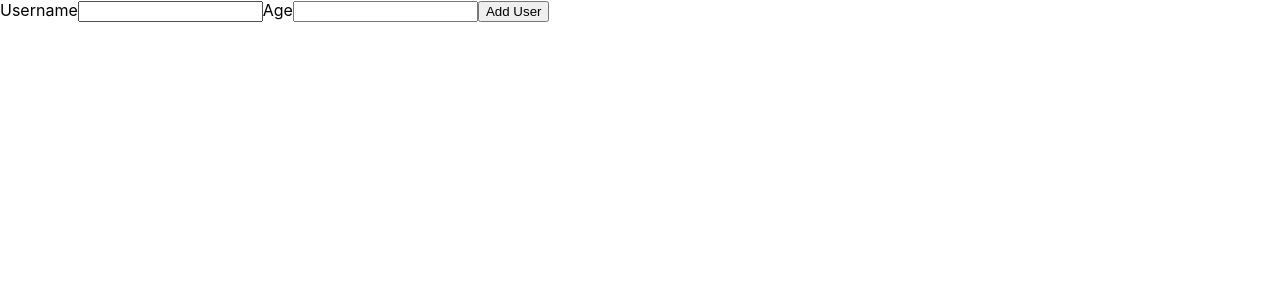
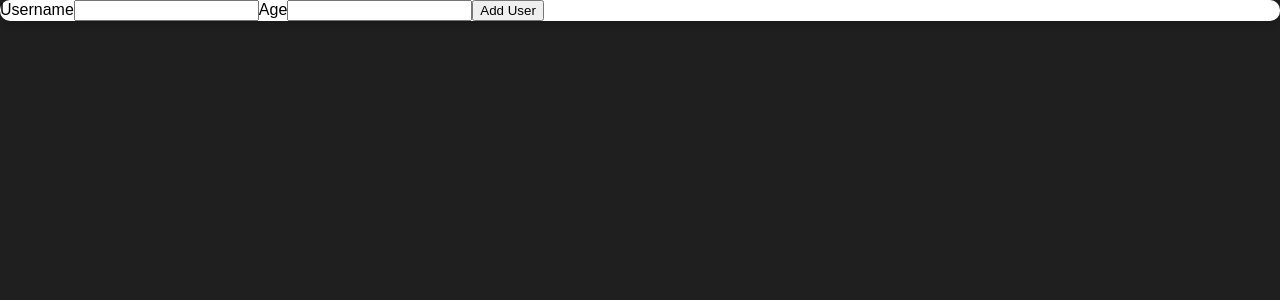
Before and after one commit to amishasubedi/User-Manager, a React (Create React App) app: page / in a window 1280 px wide. Shown: the top 300 px of the page. Built offline with nearby package versions, Linux system fonts and the light colour scheme.

Commit message:
resuable Card component added

```diff
--- /dev/null
+++ b/src/Components/UI/Card.js
@@ -0,0 +1,8 @@
+import React from "react";
+import classes from "./Card.module.css";
+
+const Card = (props) => {
+  return <div className={classes.card}> {props.children}</div>;
+};
+
+export default Card;
--- /dev/null
+++ b/src/Components/UI/Card.module.css
@@ -0,0 +1,5 @@
+.card {
+  background: white;
+  box-shadow: 0 2px 8px rgba(0, 0, 0, 0.26);
+  border-radius: 10px;
+}
--- a/src/Components/Users/AddUser.js
+++ b/src/Components/Users/AddUser.js
@@ -1,4 +1,5 @@
 import React from "react";
+import Card from "../UI/Card";
 
 const AddUser = (props) => {
   const addUserHandler = (event) => {
@@ -6,6 +7,7 @@ const AddUser = (props) => {
   };
 
   return (
+    <Card>
       <form onSubmit={addUserHandler}>
         <label htmlFor="username">Username</label>
         <input id="username" type="text" />
@@ -15,6 +17,7 @@ const AddUser = (props) => {
 
         <button type="submit">Add User</button>
       </form>
+    </Card>
   );
 };
 
--- a/src/index.css
+++ b/src/index.css
@@ -1,13 +1,12 @@
+* {
+  box-sizing: border-box;
+}
+
+html {
+  font-family: sans-serif;
+  background: #1f1f1f;
+}
+
 body {
   margin: 0;
-  font-family: -apple-system, BlinkMacSystemFont, "Segoe UI", "Roboto", "Oxygen",
-    "Ubuntu", "Cantarell", "Fira Sans", "Droid Sans", "Helvetica Neue",
-    sans-serif;
-  -webkit-font-smoothing: antialiased;
-  -moz-osx-font-smoothing: grayscale;
 }
-
-code {
-  font-family: source-code-pro, Menlo, Monaco, Consolas, "Courier New",
-    monospace;
-}
```
Also changed, not shown: src/Components/Users/AddUser.module.css (added, +26 -0 lines). Lines whose indentation alone changed are shown as unchanged.
